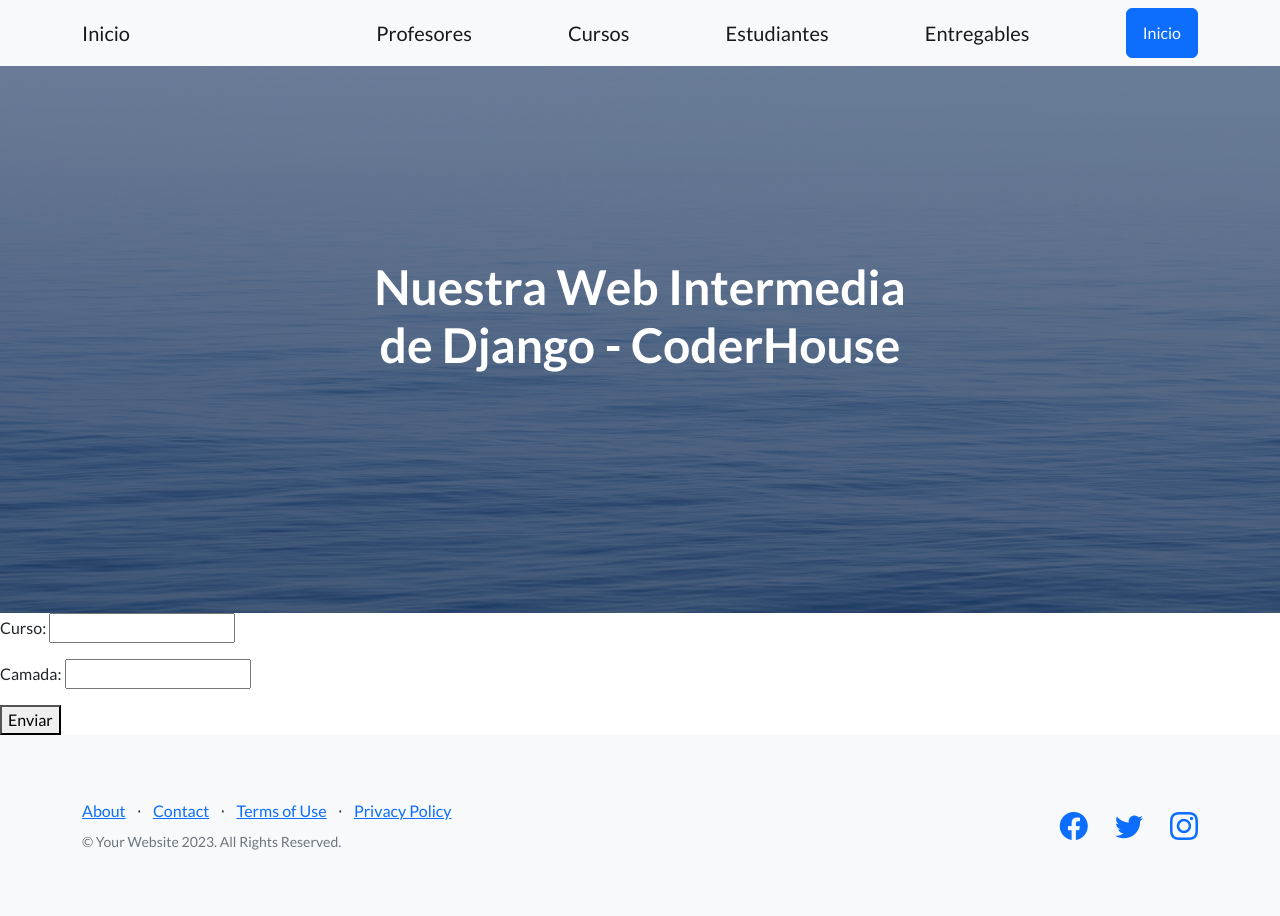
After one commit to VMenichetti/ProyectoAppCoder, a Django app: page /app-coder/curso-formulario/ in a window 1280 px wide. The commit adds this page. Run offline with Django 4.2, Linux system fonts and the light colour scheme; some libraries are stand-ins or nearby versions.

Commit message:
Agregamos formularios de Django

```diff
--- /dev/null
+++ b/AppCoder/forms.py
@@ -0,0 +1,6 @@
+from django import forms
+
+class CursoFormulario(forms.Form):
+
+    curso=forms.CharField(max_length=40)
+    camada=forms.IntegerField()
--- /dev/null
+++ b/AppCoder/templates/cursoFormulario.html
@@ -0,0 +1,12 @@
+{% extends 'padre.html' %}
+
+{% block contenidoQueCambia %}
+
+    <form action="{% url 'CursoFormulario' %}" method="get">
+
+        {{miFormulario.as_p}}
+
+        <button type="submit">Enviar</button>
+    </form>
+
+{% endblock contenidoQueCambia %}
--- a/AppCoder/templates/navbar.html
+++ b/AppCoder/templates/navbar.html
@@ -5,7 +5,7 @@
         <a class="navbar-brand" href="#!">Inicio</a>
         </div>
         <a class="navbar-brand" href="{% url 'profesores' %}">Profesores</a>
-        <a class="navbar-brand" href="{% url 'cursos' %}">Cursos</a>
+        <a class="navbar-brand" href="{% url 'ListaCursos' %}">Cursos</a>
         <a class="navbar-brand" href="{% url 'estudiantes' %}">Estudiantes</a>
         <a class="navbar-brand" href="{% url 'entregables' %}">Entregables</a>
         <a class="btn btn-primary" href="#signup">Inicio</a>
--- a/AppCoder/urls.py
+++ b/AppCoder/urls.py
@@ -3,10 +3,13 @@
 
 urlpatterns = [
     path('agrega-curso/<nombre>/<camada>', curso),
-    path('lista-cursos/',listar_cursos),
+    path('lista-cursos/',listar_cursos, name='ListaCursos'),
     path('',inicio,name="inicio"),
     path('cursos/',cursos, name="cursos"),
     path('profesores/',profesores, name="profesores"),
     path('estudiantes/',estudiantes, name="estudiantes"),
     path('entregables/',entregables, name="entregables"),
+    path('curso-formulario/',cursoFormulario, name="CursoFormulario"),
+    path('busqueda-camada/',busquedaCamada, name="BusquedaCamada"),
+    path('buscar/',buscar, name="Buscar"),
 ]
--- a/AppCoder/views.py
+++ b/AppCoder/views.py
@@ -1,6 +1,7 @@
-from django.http import HttpResponse
+from django.http import HttpResponse, HttpRequest
 from django.shortcuts import render
 from .models import Curso
+from .forms import CursoFormulario
 
 # Create your views here.
 
@@ -36,3 +37,32 @@
 
 def entregables(req):
     return render(req, "entregables.html")
+
+def cursoFormulario(req):
+    print('method', req.method)
+    print ('POST',req.POST)
+
+    if req.method == 'POST':
+        miFormulario=CursoFormulario(req.POST)
+        if miFormulario.is_valid():
+            data=miFormulario.cleaned_data
+            curso = Curso(nombre=data['curso'], camada=data['camada'])
+            curso.save()
+
+        return render(req, "inicio.html")
+    else:
+        miFormulario=CursoFormulario()
+        return render(req, "cursoFormulario.html",{"miFormulario":miFormulario})
+
+# BUSQUEDA
+def busquedaCamada(req):
+    return render(req, "busquedaCamada.html")
+
+def buscar(req:HttpRequest):
+
+    if req.GET["camada"]:
+        camada=req.GET["camada"]
+        curso = Curso.objects.get(camada=camada)
+        return render(req,"resultadosBusqueda.html",{"curso":curso})
+    else:
+         return HttpResponse(f"Debe agregar una camada")
--- a/ProyectoCoder/urls.py
+++ b/ProyectoCoder/urls.py
@@ -21,4 +21,5 @@
 urlpatterns = [
     path('admin/', admin.site.urls),
     path('app-coder/',include('AppCoder.urls')),
+
 ]
```
Also changed, not shown: AppCoder/admin.py (+18 -2 lines), AppCoder/models.py (+10 -0 lines), AppCoder/templates/busquedaCamada.html (added, +12 -0 lines), AppCoder/templates/lista_cursos.html (+5 -10 lines), AppCoder/templates/resultadosBusqueda.html (added, +8 -0 lines), AppCoder/migrations/0001_initial.py, AppCoder/migrations/0002_alter_curso_fecha_creacion.py (added), AppCoder/migrations/0002_estudiante.py (deleted), AppCoder/migrations/0003_entregable_profesor.py (deleted), AppCoder/migrations/0004_entregable_link.py (deleted), db.sqlite3.
